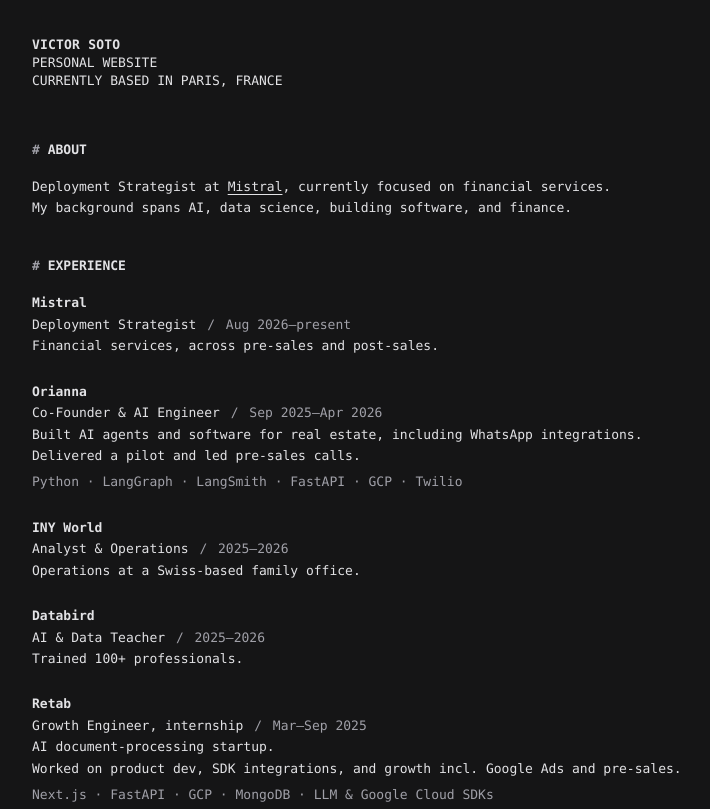
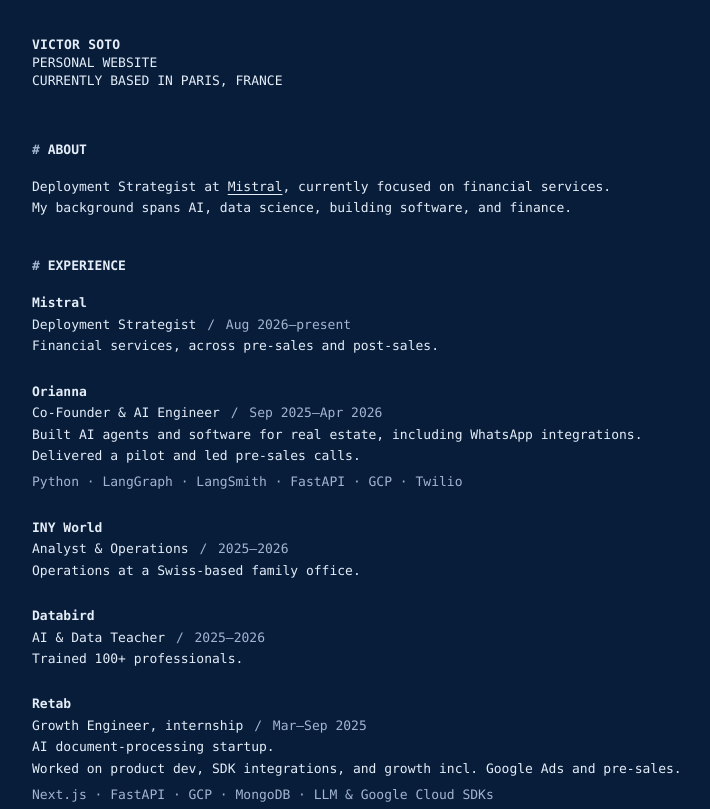
Before and after one commit to victorsotofr/victorsotofr.github.io, a plain HTML site: page index.html in a window 1280 px wide. Shown: the top 809 px of the page, without its empty margins (16-726 px from the left). Drawn offline with Linux system fonts and the dark colour scheme.

Commit message:
Use a deep navy background for dark mode

```diff
--- a/index.html
+++ b/index.html
@@ -12,7 +12,7 @@
   <meta property="og:url" content="https://victorsotofr.github.io/">
   <link rel="canonical" href="https://victorsotofr.github.io/">
   <link rel="icon" href="./favicon.svg" type="image/svg+xml">
-  <link rel="stylesheet" href="./style.css">
+  <link rel="stylesheet" href="./style.css?v=navy">
 </head>
 <body>
   <a class="skip-link" href="#about">Skip to content</a>
--- a/style.css
+++ b/style.css
@@ -11,10 +11,10 @@
 }
 @media (prefers-color-scheme: dark) {
   :root {
-    --background: #151516;
-    --foreground: #e2e2e5;
-    --secondary: #a0a0a8;
-    --focus: #b8b8ff;
+    --background: #081d3a;
+    --foreground: #e4edf8;
+    --secondary: #a4b5cf;
+    --focus: #93c5fd;
   }
 }
 * { box-sizing: border-box; }
```
Also changed, not shown: 1 other file.
